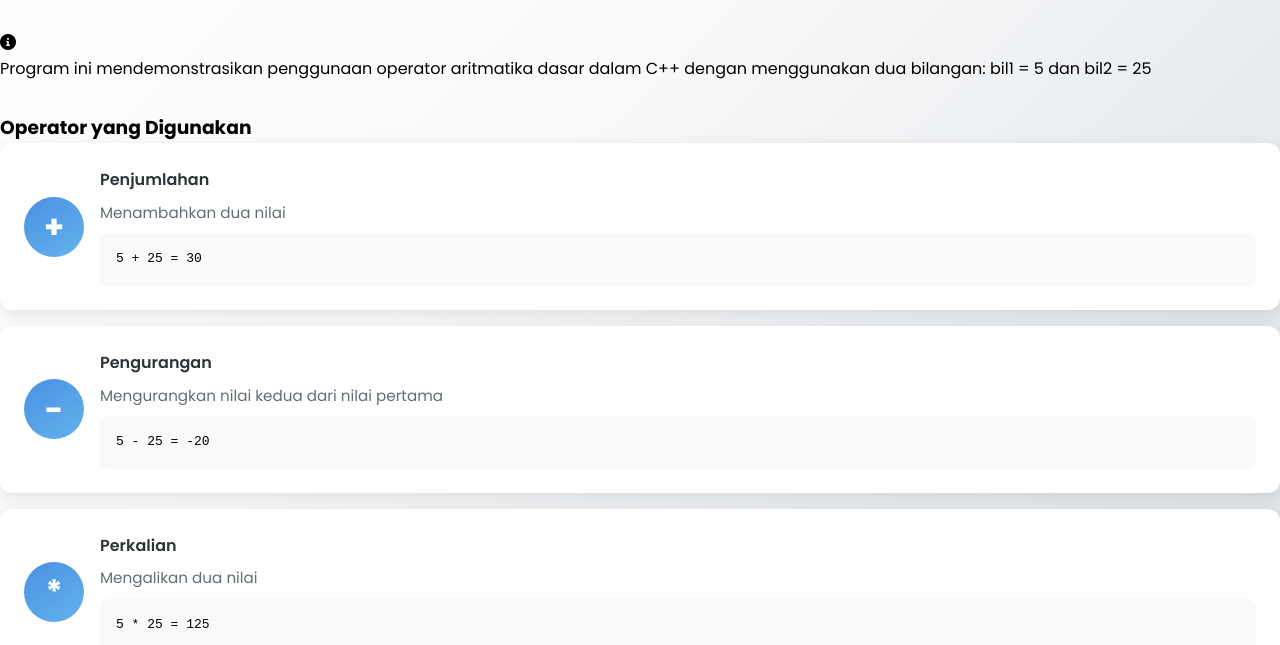
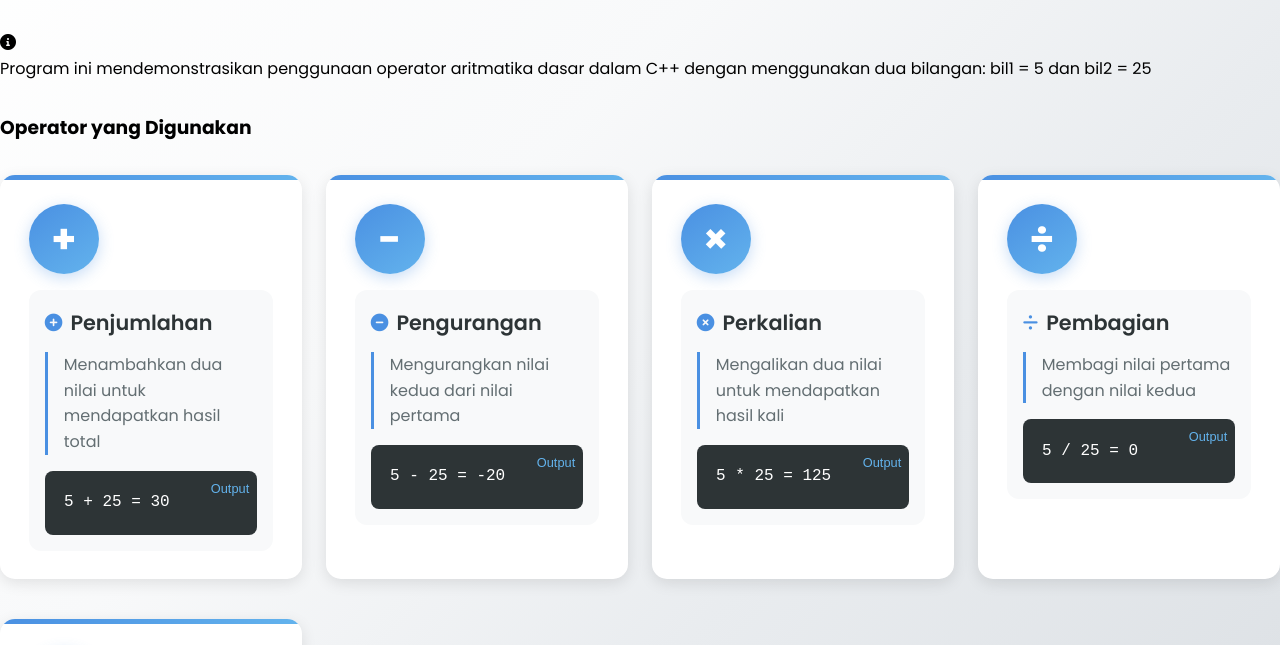
Before and after one commit to faridhaq-beginner/faridhaq-beginne.github.io, a plain HTML site: page operator.html in a window 1280 px wide. Shown: the part 133-778 px from the top of the page. Drawn offline with Linux system fonts and the light colour scheme.

Commit message:
Add files via upload

```diff
--- a/operator.html
+++ b/operator.html
@@ -9,52 +9,133 @@
     <style>
         /* ... style yang sama seperti sebelumnya ... */
 
+        .operator-section {
+            display: grid;
+            grid-template-columns: repeat(auto-fit, minmax(300px, 1fr));
+            gap: 1.5rem;
+            margin: 2rem 0;
+        }
+
         .operator-card {
             background: white;
-            border-radius: 12px;
-            padding: 1.5rem;
+            border-radius: 15px;
+            padding: 1.8rem;
             margin-bottom: 1rem;
             box-shadow: 0 4px 15px rgba(0, 0, 0, 0.1);
-            display: flex;
-            align-items: center;
-            gap: 1rem;
+            transition: transform 0.3s ease, box-shadow 0.3s ease;
+            position: relative;
+            overflow: hidden;
+        }
+
+        .operator-card:hover {
+            transform: translateY(-5px);
+            box-shadow: 0 8px 25px rgba(0, 0, 0, 0.15);
+        }
+
+        .operator-card::before {
+            content: '';
+            position: absolute;
+            top: 0;
+            left: 0;
+            width: 100%;
+            height: 5px;
+            background: linear-gradient(90deg, #4a90e2, #63b3ed);
         }
 
         .operator-symbol {
-            font-size: 2rem;
+            font-size: 2.5rem;
             font-weight: bold;
-            width: 60px;
-            height: 60px;
+            width: 70px;
+            height: 70px;
             display: flex;
             align-items: center;
             justify-content: center;
             background: linear-gradient(145deg, #4a90e2, #63b3ed);
             color: white;
             border-radius: 50%;
+            margin-bottom: 1rem;
+            box-shadow: 0 4px 15px rgba(74, 144, 226, 0.3);
+            transition: transform 0.3s ease;
+        }
+
+        .operator-card:hover .operator-symbol {
+            transform: rotate(360deg);
         }
 
         .operator-info {
-            flex: 1;
+            padding: 1rem;
+            background: #f8f9fa;
+            border-radius: 12px;
+            margin-top: 1rem;
         }
 
         .operator-title {
+            font-size: 1.3rem;
             font-weight: 600;
-            margin-bottom: 0.5rem;
+            margin-bottom: 0.8rem;
             color: #2d3436;
+            display: flex;
+            align-items: center;
+            gap: 0.5rem;
+        }
+
+        .operator-title i {
+            color: #4a90e2;
+            font-size: 1.1rem;
         }
 
         .operator-desc {
             color: #636e72;
-            font-size: 0.95rem;
+            font-size: 1rem;
+            line-height: 1.6;
+            margin-bottom: 1rem;
+            padding-left: 1rem;
+            border-left: 3px solid #4a90e2;
         }
 
         .output-demo {
-            background: #f8f9fa;
-            padding: 1rem;
+            background: #2d3436;
+            color: #fff;
+            padding: 1.2rem;
             border-radius: 8px;
-            margin-top: 0.5rem;
-            font-family: monospace;
+            margin-top: 1rem;
+            font-family: 'Fira Code', monospace;
+            position: relative;
+            overflow: hidden;
         }
+
+        .output-demo::before {
+            content: 'Output';
+            position: absolute;
+            top: 0.5rem;
+            right: 0.5rem;
+            font-size: 0.8rem;
+            color: #63b3ed;
+            font-family: sans-serif;
+        }
+
+        .operator-grid {
+            display: grid;
+            grid-template-columns: repeat(auto-fit, minmax(250px, 1fr));
+            gap: 1.5rem;
+            margin: 2rem 0;
+        }
+
+        @keyframes fadeIn {
+            from { opacity: 0; transform: translateY(20px); }
+            to { opacity: 1; transform: translateY(0); }
+        }
+
+        .operator-card {
+            animation: fadeIn 0.5s ease forwards;
+            opacity: 0;
+        }
+
+        .operator-card:nth-child(1) { animation-delay: 0.1s; }
+        .operator-card:nth-child(2) { animation-delay: 0.2s; }
+        .operator-card:nth-child(3) { animation-delay: 0.3s; }
+        .operator-card:nth-child(4) { animation-delay: 0.4s; }
+        .operator-card:nth-child(5) { animation-delay: 0.5s; }
     </style>
 </head>
 <body>
@@ -85,48 +166,85 @@
             <div style="margin-top: 2rem;">
                 <h3 class="section-title">Operator yang Digunakan</h3>
 
+                <div class="operator-grid">
                     <div class="operator-card">
                         <div class="operator-symbol">+</div>
                         <div class="operator-info">
-                        <div class="operator-title">Penjumlahan</div>
-                        <div class="operator-desc">Menambahkan dua nilai</div>
-                        <div class="output-demo">5 + 25 = 30</div>
+                            <div class="operator-title">
+                                <i class="fas fa-plus-circle"></i>
+                                Penjumlahan
+                            </div>
+                            <div class="operator-desc">
+                                Menambahkan dua nilai untuk mendapatkan hasil total
+                            </div>
+                            <div class="output-demo">
+                                5 + 25 = 30
+                            </div>
                         </div>
                     </div>
 
                     <div class="operator-card">
                         <div class="operator-symbol">-</div>
                         <div class="operator-info">
-                        <div class="operator-title">Pengurangan</div>
-                        <div class="operator-desc">Mengurangkan nilai kedua dari nilai pertama</div>
-                        <div class="output-demo">5 - 25 = -20</div>
+                            <div class="operator-title">
+                                <i class="fas fa-minus-circle"></i>
+                                Pengurangan
+                            </div>
+                            <div class="operator-desc">
+                                Mengurangkan nilai kedua dari nilai pertama
+                            </div>
+                            <div class="output-demo">
+                                5 - 25 = -20
+                            </div>
                         </div>
                     </div>
 
                     <div class="operator-card">
-                    <div class="operator-symbol">*</div>
+                        <div class="operator-symbol">×</div>
                         <div class="operator-info">
-                        <div class="operator-title">Perkalian</div>
-                        <div class="operator-desc">Mengalikan dua nilai</div>
-                        <div class="output-demo">5 * 25 = 125</div>
+                            <div class="operator-title">
+                                <i class="fas fa-times-circle"></i>
+                                Perkalian
+                            </div>
+                            <div class="operator-desc">
+                                Mengalikan dua nilai untuk mendapatkan hasil kali
+                            </div>
+                            <div class="output-demo">
+                                5 * 25 = 125
+                            </div>
                         </div>
                     </div>
 
                     <div class="operator-card">
-                    <div class="operator-symbol">/</div>
+                        <div class="operator-symbol">÷</div>
                         <div class="operator-info">
-                        <div class="operator-title">Pembagian</div>
-                        <div class="operator-desc">Membagi nilai pertama dengan nilai kedua</div>
-                        <div class="output-demo">5 / 25 = 0</div>
+                            <div class="operator-title">
+                                <i class="fas fa-divide"></i>
+                                Pembagian
+                            </div>
+                            <div class="operator-desc">
+                                Membagi nilai pertama dengan nilai kedua
+                            </div>
+                            <div class="output-demo">
+                                5 / 25 = 0
+                            </div>
                         </div>
                     </div>
 
                     <div class="operator-card">
                         <div class="operator-symbol">%</div>
                         <div class="operator-info">
-                        <div class="operator-title">Sisa Bagi (Modulus)</div>
-                        <div class="operator-desc">Menghasilkan sisa pembagian nilai pertama dengan nilai kedua</div>
-                        <div class="output-demo">5 % 25 = 5</div>
+                            <div class="operator-title">
+                                <i class="fas fa-percentage"></i>
+                                Modulus
+                            </div>
+                            <div class="operator-desc">
+                                Menghitung sisa hasil pembagian dua bilangan
+                            </div>
+                            <div class="output-demo">
+                                5 % 25 = 5
+                            </div>
+                        </div>
                     </div>
                 </div>
             </div>
```
Also changed, not shown: index.html (+17 -0 lines). Lines whose indentation alone changed are shown as unchanged.
